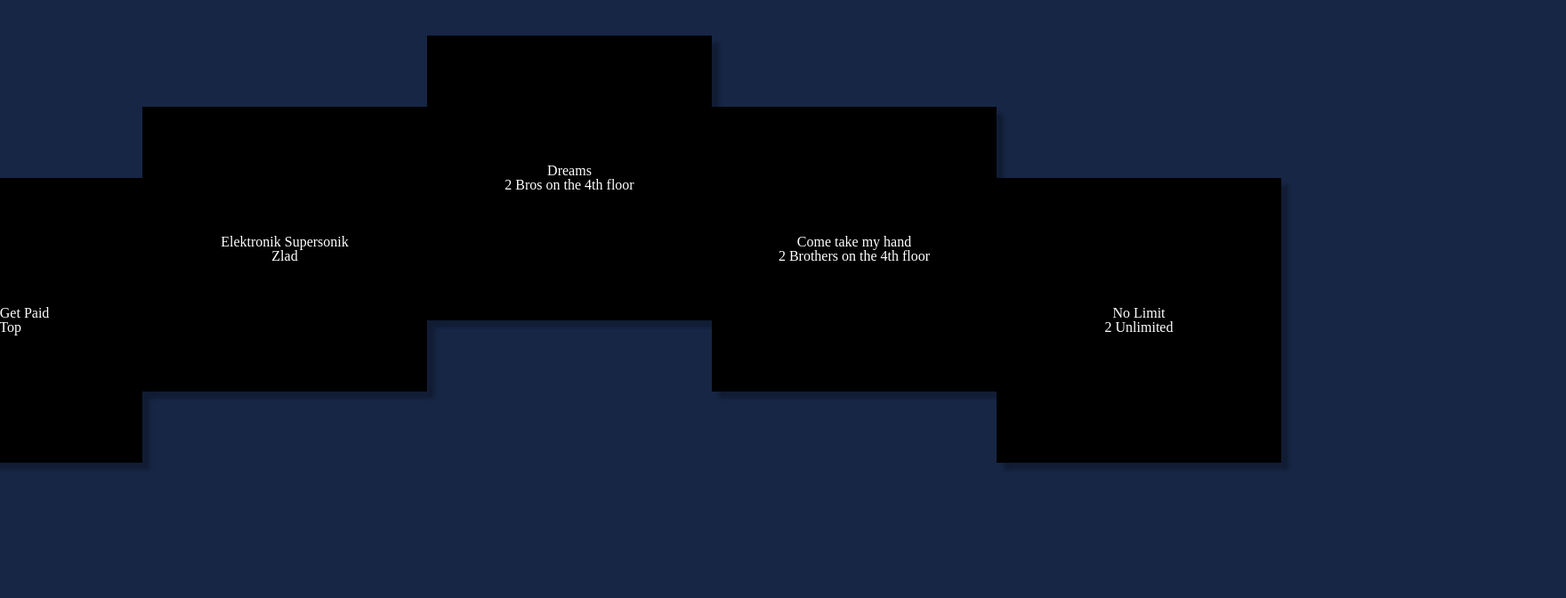
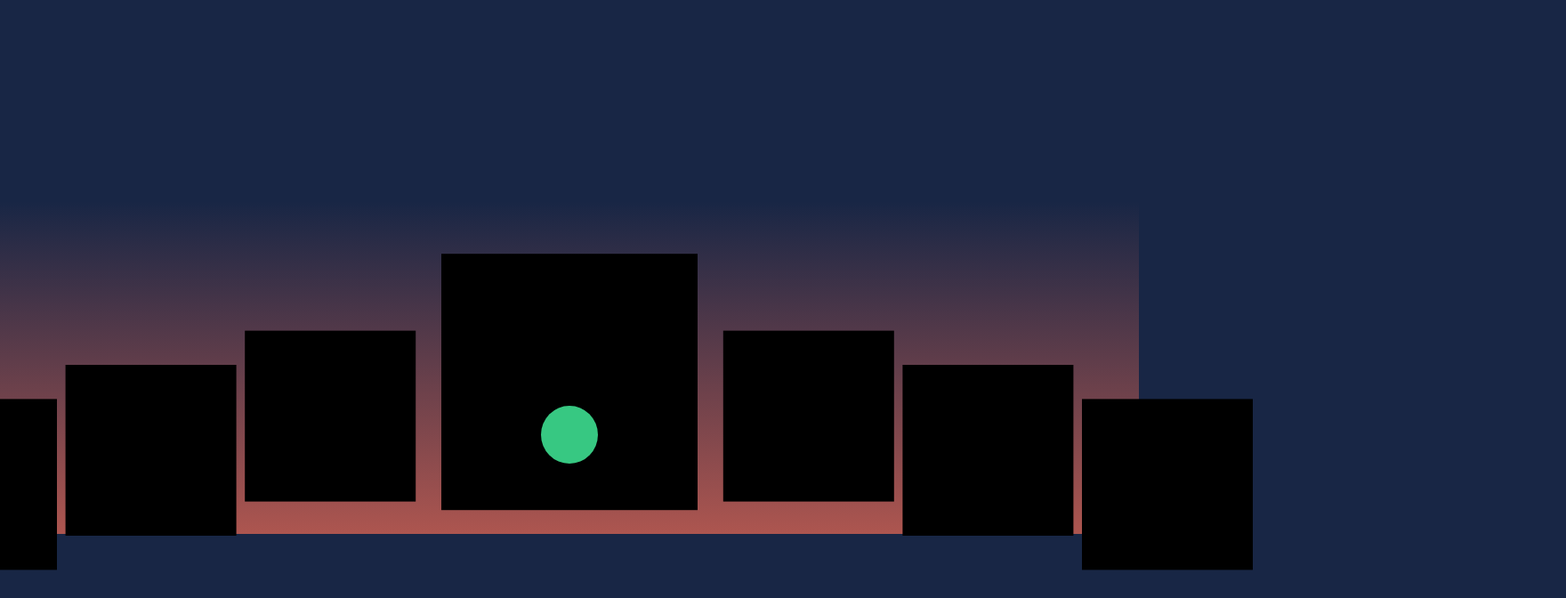
Before and after one commit to peterbust/youkebox, a Vue app: page / in a window 1280 px wide. Shown: the part 200-872 px from the top of the page at 89% size, 1760 px wide, since content can reach past the window. Built offline with nearby package versions, Linux system fonts and the light colour scheme.

Commit message:
Refine and wrap up tracks slider

```diff
--- a/public/index.html
+++ b/public/index.html
@@ -6,6 +6,7 @@
     <meta name="viewport" content="width=device-width,initial-scale=1.0">
     <link rel="icon" href="<%= BASE_URL %>favicon.ico">
     <title>youkebox</title>
+    <link rel="stylesheet" href="https://cdnjs.cloudflare.com/ajax/libs/meyer-reset/2.0/reset.min.css">
   </head>
   <body>
     <noscript>
--- a/src/App.vue
+++ b/src/App.vue
@@ -18,144 +18,20 @@
     // YbQueueList,
   },
 }
-/* 16:9 */
-/* Left, right, space */
 </script>
 
 <style>
-a,
-abbr,
-acronym,
-address,
-applet,
-article,
-aside,
-audio,
-b,
-big,
-blockquote,
-body,
-canvas,
-caption,
-center,
-cite,
-code,
-dd,
-del,
-details,
-dfn,
-div,
-dl,
-dt,
-em,
-embed,
-fieldset,
-figcaption,
-figure,
-footer,
-form,
-h1,
-h2,
-h3,
-h4,
-h5,
-h6,
-header,
-hgroup,
-html,
-i,
-iframe,
-img,
-ins,
-kbd,
-label,
-legend,
-li,
-mark,
-menu,
-nav,
-object,
-ol,
-output,
-p,
-pre,
-q,
-ruby,
-s,
-samp,
-section,
-small,
-span,
-strike,
-strong,
-sub,
-summary,
-sup,
-table,
-tbody,
-td,
-tfoot,
-th,
-thead,
-time,
-tr,
-tt,
-u,
-ul,
-var,
-video {
-  margin: 0;
-  padding: 0;
-  border: 0;
-  font-size: 100%;
-  font: inherit;
-  vertical-align: baseline;
-}
-
-article,
-aside,
-details,
-figcaption,
-figure,
-footer,
-header,
-hgroup,
-menu,
-nav,
-section {
-  display: block;
+:root {
+  --color-blue: #182645;
+  --color-red: #ed6a54;
+  --color-green: #37c882;
 }
 
 body {
-  line-height: 1;
-}
-
-ol,
-ul {
-  list-style: none;
-}
-
-blockquote,
-q {
-  quotes: none;
-}
-
-blockquote:after,
-blockquote:before,
-q:after,
-q:before {
-  content: "";
-  content: none;
-}
-
-table {
-  border-collapse: collapse;
-  border-spacing: 0;
-}
-
-body {
-  background: #172645;
-  color: white;
   overflow: hidden;
+  background: var(--color-blue);
+  font-family: Helvetica, Arial, 'sans-serif';
+  font-size: 1rem;
+  line-height: 1.25rem;
 }
 </style>
--- a/src/components/YbTracksList.vue
+++ b/src/components/YbTracksList.vue
@@ -1,11 +1,12 @@
 <template>
-  <div :class="$style.list">
+  <div :class="$style.wrapper">
     <YbTracksListItem
       v-for="(track, i) in tracks"
       :key="i"
       :track="track"
-      :index="getPosition(i)"
+      :position-class-name="getPositionClassName(i)"
     />
+    <button :class="$style.button" />
   </div>
 </template>
 
@@ -30,34 +31,34 @@
     positions() {
       const positions = {
         active: this.currentTrack,
-        1: this.currentTrack + 1,
-        2: this.currentTrack + 2,
-        3: this.currentTrack + 3,
-        [-1]: this.currentTrack - 1,
-        [-2]: this.currentTrack - 2,
-        [-3]: this.currentTrack - 3,
+        next: [],
+        previous: [],
       }
 
-      if (positions[-1] < 0) positions[-1] = this.tracks.length - Math.abs(positions[-1])
-      if (positions[-2] < 0) positions[-2] = this.tracks.length - Math.abs(positions[-2])
-      if (positions[-3] < 0) positions[-3] = this.tracks.length - Math.abs(positions[-3])
-
-      if (positions[1] > this.tracks.length - 1) {
-        positions[1] = Math.abs(this.tracks.length - positions[1])
+      for (let i = 1; i < 5; i += 1) {
+        positions.next.push(this.currentTrack + i)
+        positions.previous.push(this.currentTrack - i)
       }
 
-      if (positions[2] > this.tracks.length - 1) {
-        positions[2] = Math.abs(this.tracks.length - positions[2])
-      }
+      positions.next.forEach((value, i) => {
+        if (value > this.tracks.length - 1) {
+          positions.next[i] = Math.abs(this.tracks.length - value)
+        }
+      })
 
-      if (positions[3] > this.tracks.length - 1) {
-        positions[3] = Math.abs(this.tracks.length - positions[3])
-      }
+      positions.previous.forEach((value, i) => {
+        if (value < 0) {
+          positions.previous[i] = this.tracks.length - Math.abs(value)
+        }
+      })
 
       return positions
     },
   },
 
+  /**
+   * Set up event listeners
+   */
   mounted() {
     document.addEventListener('keyup', (evt) => {
       if (evt.key === 'ArrowLeft') {
@@ -74,25 +75,56 @@
 
   methods: {
     /**
-     * Return current position of track (if so)
-     * @param {number} trackIndex Index of the track
-     * @returns {string} Found position or null
+     * Return current position classname of track key
+     * @param {number} i Index of the track
+     * @returns {string} Class name or null
      */
-    getPosition(trackIndex) {
-      const isPositioned = Object.values(this.positions).includes(trackIndex)
-      return isPositioned ? getKeyByValue(this.positions, trackIndex) : null
+    getPositionClassName(i) {
+      if (this.positions.active === i) return 'is-active'
+
+      if (this.positions.next.includes(i)) {
+        return `is-next-${getKeyByValue(this.positions.next, i) + 1}`
+      }
+
+      if (this.positions.previous.includes(i)) {
+        return `is-previous-${getKeyByValue(this.positions.previous, i) + 1}`
+      }
+
+      return null
     },
   },
 }
 </script>
 
 <style module>
-  .list {
+  .wrapper {
     position: absolute;
     bottom: 0;
-    left: 50%;
-    width: 100rem;
-    height: 50%;
-    margin-left: -50rem;
+    width: 100%;
+    height: 55%;
+  }
+
+  .wrapper::before {
+    content: "";
+    position: absolute;
+    bottom: 0;
+    width: 100%;
+    height: 85%;
+    opacity: .7;
+    background-image: linear-gradient(180deg, rgba(0, 0, 0, 0) 0%, var(--color-red) 100%);
+  }
+
+  .button {
+    position: absolute;
+    right: 0;
+    bottom: 18%;
+    left: 0;
+    width: 5%;
+    padding-bottom: 5%;
+    border: none;
+    border-radius: 50%;
+    outline: none;
+    margin: 0 auto;
+    background-color: var(--color-green);
   }
 </style>
--- a/src/components/YbTracksListItem.vue
+++ b/src/components/YbTracksListItem.vue
@@ -1,16 +1,15 @@
 <template>
   <div
     :class="[
-      $style.album,
-      $style['is-positioned'],
-      $style[`position-${index}`],
+      $style['album-cover'],
+      $style[positionClassName],
     ]"
   >
-    <p>
+    <!-- <p>
       {{ track.title }}
       <br>
       {{ track.artist }}
-    </p>
+    </p> -->
   </div>
 </template>
 
@@ -22,7 +21,7 @@
       required: true,
     },
 
-    index: {
+    positionClassName: {
       type: String,
       required: false,
       default: null,
@@ -32,56 +31,25 @@
 </script>
 
 <style module>
-  .album {
-    display: flex;
-    align-items: center;
-    justify-content: center;
+  .album-cover {
     position: absolute;
-    width: 20rem;
-    height: 20rem;
-    box-shadow: .5rem .5rem .25rem 0px rgba(0, 0, 0, .25);
+    bottom: -175%;
+    left: 42.5%;
+    width: 15%;
+    padding-bottom: 15%;
     background: black;
-    bottom: -30rem;
-    left: 40rem;
-    text-align: center;
-  }
-
-  .is-positioned {
     transition: all 500ms cubic-bezier(.25, .46, .45, .94);
   }
 
-  .position--3 {
-    bottom: -30rem;
-    left: -20rem;
-  }
+  .is-active { transform: translate(0, -440%) scale(1.5); }
 
-  .position--2 {
-    bottom: 5rem;
-    left: 0;
-  }
+  .is-previous-1 { transform: translate(-140%, -420%); }
+  .is-previous-2 { transform: translate(-245%, -400%); }
+  .is-previous-3 { transform: translate(-350%, -380%); }
+  .is-previous-4 { transform: translate(-455%, -180%); }
 
-  .position--1 {
-    bottom: 10rem;
-    left: 20rem;
-  }
-
-  .position-active {
-    bottom: 15rem;
-    left: 40rem;
-  }
-
-  .position-1 {
-    bottom: 10rem;
-    left: 60rem;
-  }
-
-  .position-2 {
-    bottom: 5rem;
-    left: 80rem;
-  }
-
-  .position-3 {
-    bottom: -30rem;
-    left: 100rem;
-  }
+  .is-next-1 { transform: translate(140%, -420%); }
+  .is-next-2 { transform: translate(245%, -400%); }
+  .is-next-3 { transform: translate(350%, -380%); }
+  .is-next-4 { transform: translate(455%, -180%); }
 </style>
--- a/src/utils/index.js
+++ b/src/utils/index.js
@@ -2,8 +2,11 @@
  * Returns the key of a requested value in an object
  * @param {object} object Object to search in
  * @param {string} value Value to look for
- * @returns {string} Object key of requested value
+ * @returns {number || string} Key of requested value
  */
-const getKeyByValue = (object, value) => Object.keys(object).find(key => object[key] === value)
+const getKeyByValue = (object, value) => {
+  const result = Object.keys(object).find(key => object[key] === value)
+  return Number.isNaN(result) ? result : parseInt(result, 10)
+}
 
 export default getKeyByValue
```
